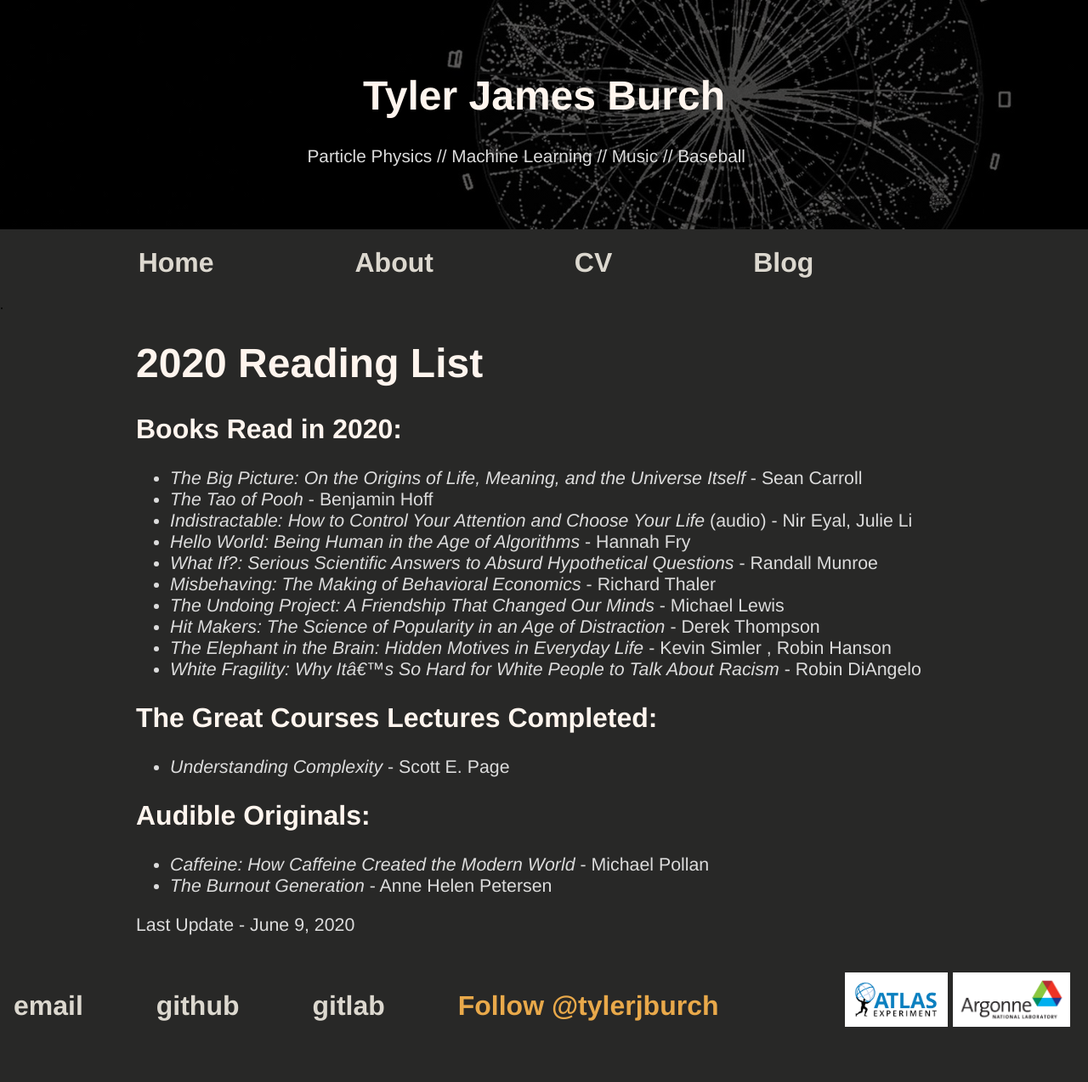
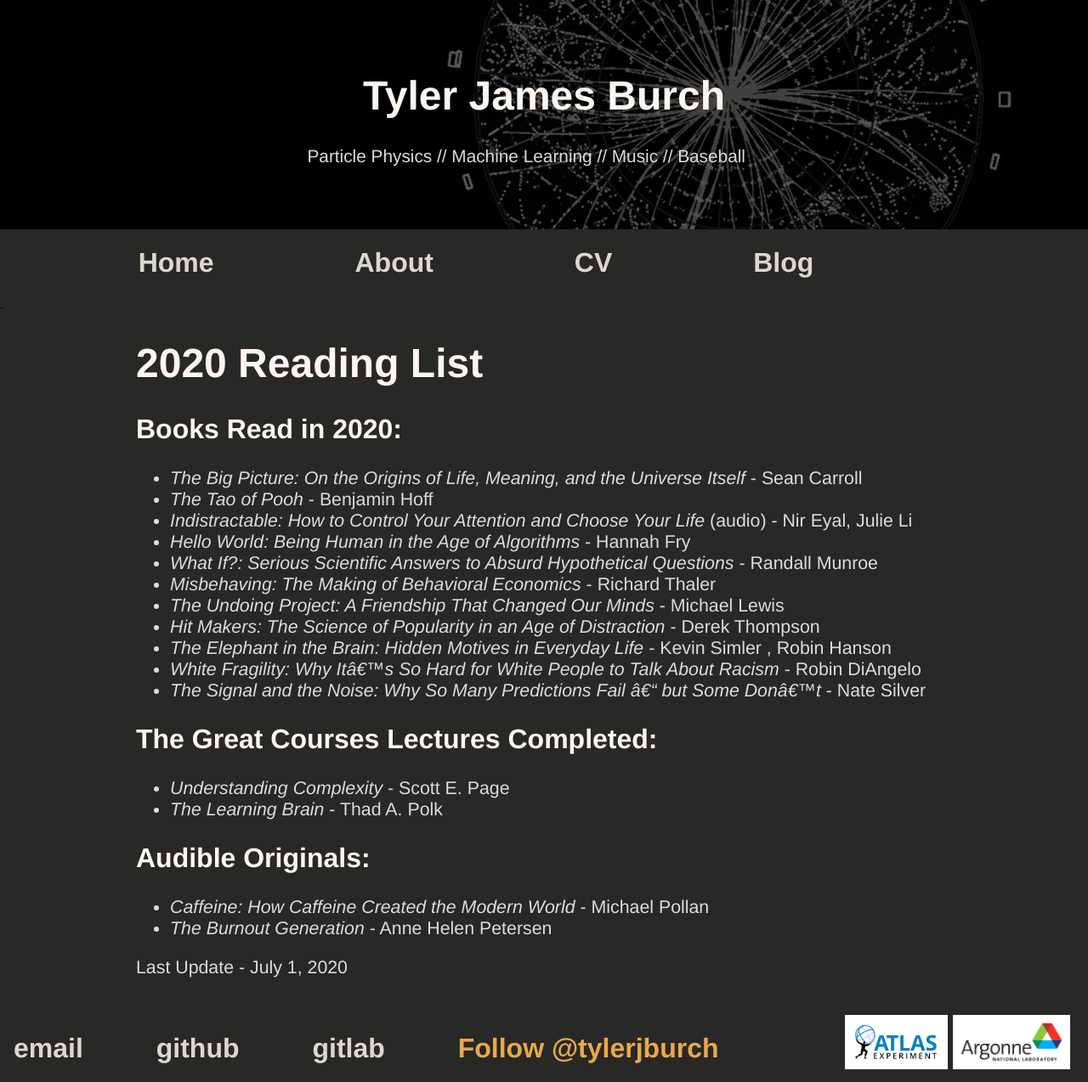
Before and after one commit to tjburch/tjburch.github.io, a Jekyll site: the page built from _other/2020readinglist.md, in a window 1280 px wide. Shown: the whole page at 85% size. Built offline with Jekyll 4.4.1, drawn with Linux system fonts in a browser that asks for light colours; comment, search, counter and statistics services are not loaded; before the commit the page ends 1224 px from its top, so only the background shows below that.

Commit message:
Add Signal and noise, learning brain

```diff
--- a/_other/2020readinglist.md
+++ b/_other/2020readinglist.md
@@ -18,14 +18,16 @@ date: 2020-04-04
 - _Hit Makers: The Science of Popularity in an Age of Distraction_ - Derek Thompson
 - _The Elephant in the Brain: Hidden Motives in Everyday Life_ - Kevin Simler , Robin Hanson
 - _White Fragility: Why It's So Hard for White People to Talk About Racism_ - Robin DiAngelo
+- _The Signal and the Noise: Why So Many Predictions Fail -- but Some Don't_ - Nate Silver
 
 ## The Great Courses Lectures Completed:
 
 - _Understanding Complexity_ - Scott E. Page
+- _The Learning Brain_ - Thad A. Polk
 
 ## Audible Originals:
 
 - _Caffeine: How Caffeine Created the Modern World_ - Michael Pollan
 - _The Burnout Generation_ - Anne Helen Petersen
 
-Last Update - June 9, 2020
+Last Update - July 1, 2020
```
